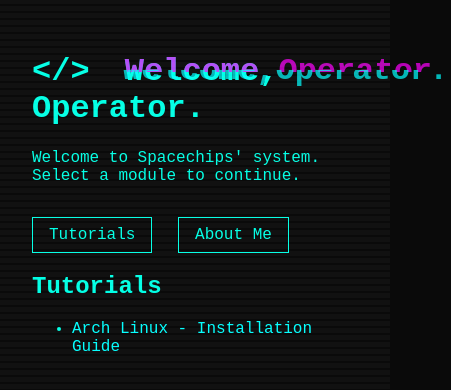
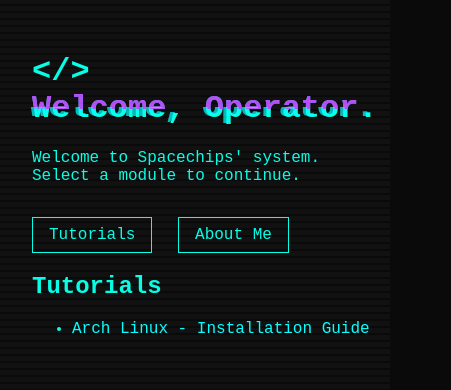
Before and after one commit to SpaceChips31/digital-garden, a plain HTML site: page index.html in a window 390 px wide. Shown: the whole page, 451 px wide, since content can reach past the window. Drawn offline with Linux system fonts and the light colour scheme; a web font is replaced by a local one.

Commit message:
Fix mobile version.

```diff
--- a/index.html
+++ b/index.html
@@ -22,9 +22,8 @@
     <main class="main">
       <div class="hud-box">
         <h1>
-			<span id="toggle-sidebar" class="toggle-symbol">&lt;/&gt;</span>
-			<span class="glitch" data-text="Welcome,">Welcome,</span>
-			<span class="glitch" data-text="Operator.">Operator.</span>
+          <span id="toggle-sidebar" class="toggle-symbol">&lt;/&gt;</span>
+          <span class="glitch" data-text="Welcome, Operator.">Welcome, Operator.</span>
         </h1>
         <p>Welcome to Spacechips' system. Select a module to continue.</p>
         <div class="button-row">
--- a/style.css
+++ b/style.css
@@ -106,8 +106,12 @@ body {
   color: #0a0a0a;
 }
 
+
 .glitch {
   position: relative;
+  display: inline-block;
+  white-space: nowrap;
+  overflow: visible;
   color: #00ffe5;
   animation: glitch-flicker 5s infinite;
 }
@@ -116,17 +120,22 @@ body {
 .glitch::after {
   content: attr(data-text);
   position: absolute;
-  left: 0;
-  top: 0;
+  left: 0; top: 0;
   opacity: 0.7;
+  display: inline-block;
+  width: 100%;
+  white-space: nowrap;
+  overflow: visible;
   color: #ff00ff;
   clip-path: inset(0 0 50% 0);
+  -webkit-clip-path: inset(0 0 50% 0);
   animation: glitch-anim 5s infinite ease-in-out alternate-reverse;
 }
 
 .glitch::after {
   color: #00ffff;
   clip-path: inset(50% 0 0 0);
+  -webkit-clip-path: inset(50% 0 0 0);
   animation-delay: 2s;
 }
 
```
